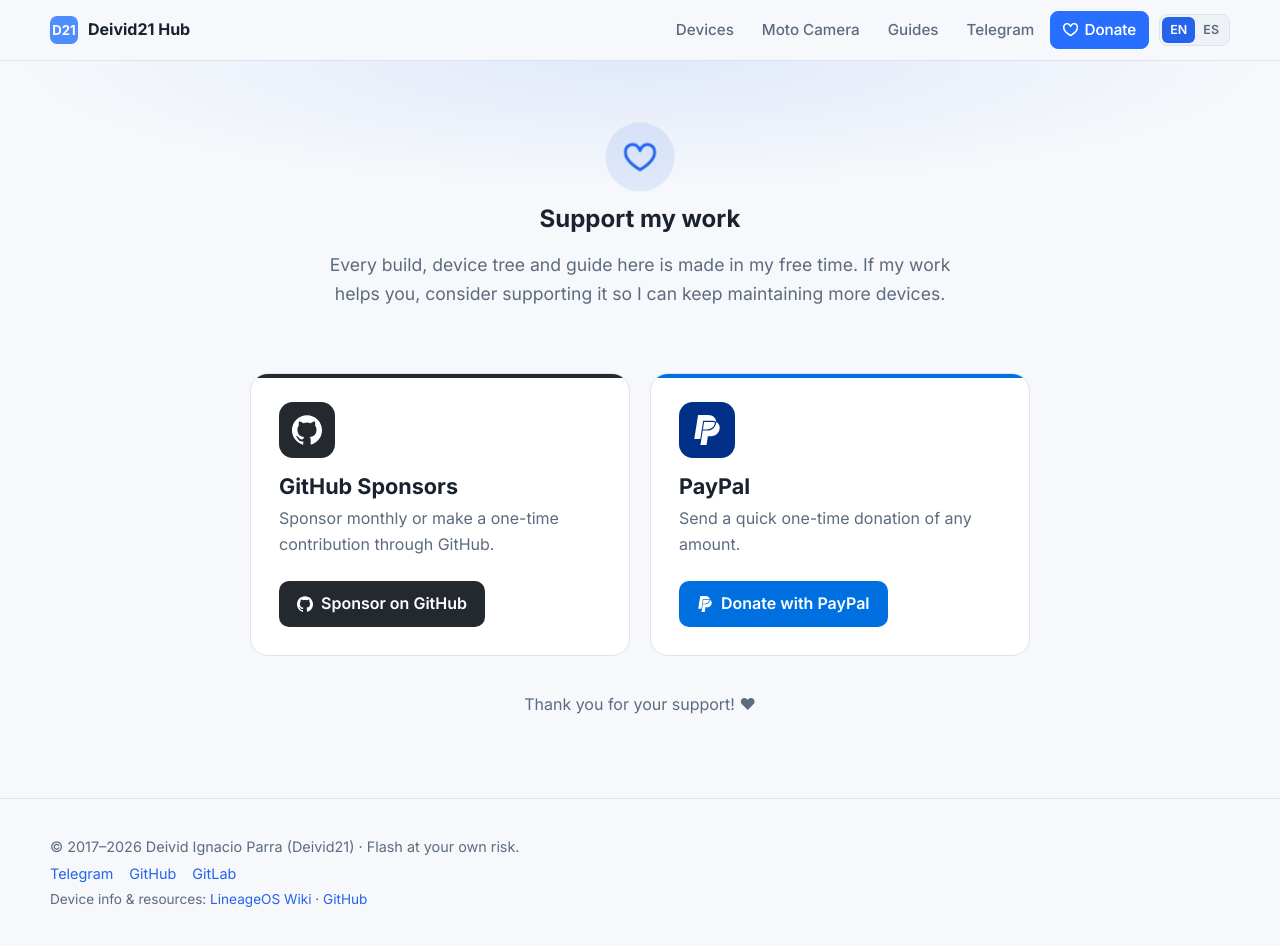
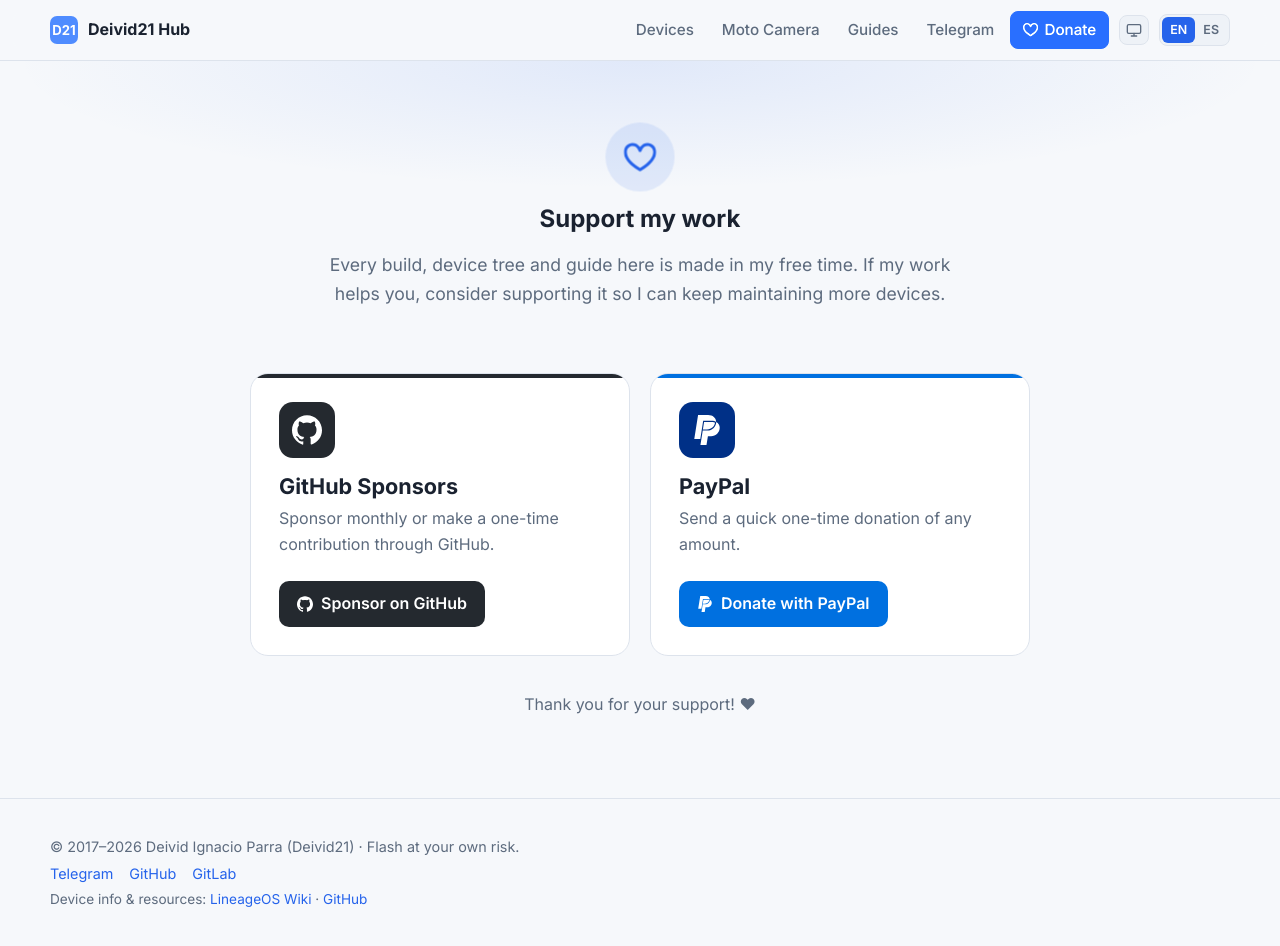
Before and after one commit to Deivid21/deivid21.github.io, a Jekyll site: the page built from donate.html, in a window 1280 px wide and 946 px high. Built offline with Jekyll 4.4.1, drawn with Linux system fonts in a browser that asks for light colours.

Commit message:
feat: add theme toggle for system, light and dark
The choice is saved in the browser and applied before the page
paints, so there is no flash of the wrong theme.

Co-Authored-By: Claude Opus 5.5 <noreply@anthropic.com>

```diff
--- a/_data/i18n.yml
+++ b/_data/i18n.yml
@@ -59,6 +59,9 @@ en:
   link_copied: Link copied!
   info_size: Size
   info_maintainers: Maintainers
+  theme_auto: "Theme: system"
+  theme_light: "Theme: light"
+  theme_dark: "Theme: dark"
   info_forum: XDA thread
   download: Download
   changelog: Changelog
@@ -131,6 +134,9 @@ es:
   link_copied: ¡Enlace copiado!
   info_size: Tamaño
   info_maintainers: Mantenedores
+  theme_auto: "Tema: sistema"
+  theme_light: "Tema: claro"
+  theme_dark: "Tema: oscuro"
   info_forum: Hilo en XDA
   download: Descargar
   changelog: Changelog
--- a/_includes/header.html
+++ b/_includes/header.html
@@ -13,6 +13,11 @@
       <a class="nav-donate{% if page.url == '/donate/' %} active{% endif %}" href="{{ '/donate/' | relative_url }}">
         {% include icons/githubsponsors.svg %}<span data-i18n="nav_donate">{{ t.nav_donate }}</span>
       </a>
+      <button id="theme-toggle" class="theme-toggle" type="button" title="{{ t.theme_auto }}" aria-label="{{ t.theme_auto }}">
+        <svg class="ic-auto" viewBox="0 0 24 24" fill="none" stroke="currentColor" stroke-width="2" stroke-linecap="round" stroke-linejoin="round" aria-hidden="true"><rect x="2" y="4" width="20" height="13" rx="2"/><path d="M8 21h8M12 17v4"/></svg>
+        <svg class="ic-light" viewBox="0 0 24 24" fill="none" stroke="currentColor" stroke-width="2" stroke-linecap="round" stroke-linejoin="round" aria-hidden="true"><circle cx="12" cy="12" r="4"/><path d="M12 2v2M12 20v2M4.9 4.9l1.4 1.4M17.7 17.7l1.4 1.4M2 12h2M20 12h2M4.9 19.1l1.4-1.4M17.7 6.3l1.4-1.4"/></svg>
+        <svg class="ic-dark" viewBox="0 0 24 24" fill="none" stroke="currentColor" stroke-width="2" stroke-linecap="round" stroke-linejoin="round" aria-hidden="true"><path d="M21 12.8A9 9 0 1 1 11.2 3a7 7 0 0 0 9.8 9.8z"/></svg>
+      </button>
       <button id="lang-toggle" class="lang-toggle" type="button" aria-label="Change language / Cambiar idioma">
         <span data-lang-opt="en">EN</span><span data-lang-opt="es">ES</span>
       </button>
--- a/_layouts/default.html
+++ b/_layouts/default.html
@@ -1,7 +1,7 @@
 <!doctype html>
 <html lang="{{ site.lang }}">
 <head>
-  <script>try{if(localStorage.getItem('lang')==='es')document.documentElement.lang='es'}catch(e){}</script>
+  <script>try{var d=document.documentElement,th=localStorage.getItem('theme');if(localStorage.getItem('lang')==='es')d.lang='es';if(th==='light'||th==='dark')d.dataset.theme=th}catch(e){}</script>
   {% include head.html %}
 </head>
 <body>
--- a/assets/css/style.css
+++ b/assets/css/style.css
@@ -16,8 +16,9 @@
   --mono: "JetBrains Mono", ui-monospace, monospace;
   color-scheme: dark;
 }
+/* Light theme: follows the system unless the theme toggle picked one (html[data-theme]) */
 @media (prefers-color-scheme: light) {
-  :root {
+  :root:not([data-theme="dark"]) {
     --bg: #f6f8fb;
     --bg-soft: #eef2f7;
     --card: #ffffff;
@@ -29,6 +30,18 @@
     --accent-soft: rgba(37, 99, 235, .1);
     color-scheme: light;
   }
+}
+:root[data-theme="light"] {
+  --bg: #f6f8fb;
+  --bg-soft: #eef2f7;
+  --card: #ffffff;
+  --card-hover: #f3f6fb;
+  --border: #dde3ec;
+  --text: #1a2230;
+  --muted: #5d6b7e;
+  --accent: #2563eb;
+  --accent-soft: rgba(37, 99, 235, .1);
+  color-scheme: light;
 }
 
 /* ── Base ───────────────────────────────────────────── */
@@ -76,6 +89,15 @@ main { min-height: 70vh; padding-bottom: 64px; }
 .lang-toggle span { padding: 3px 8px; border-radius: 6px; color: var(--muted); }
 html[lang="en"] .lang-toggle [data-lang-opt="en"],
 html[lang="es"] .lang-toggle [data-lang-opt="es"] { background: var(--accent); color: #fff; }
+.theme-toggle {
+  display: inline-grid; place-items: center; width: 30px; height: 30px; margin-left: 6px; padding: 0; cursor: pointer;
+  background: var(--bg-soft); border: 1px solid var(--border); border-radius: 8px; color: var(--muted);
+}
+.theme-toggle:hover { color: var(--text); }
+.theme-toggle svg { width: 16px; height: 16px; display: none; }
+html:not([data-theme]) .theme-toggle .ic-auto,
+html[data-theme="light"] .theme-toggle .ic-light,
+html[data-theme="dark"] .theme-toggle .ic-dark { display: block; }
 .nav-links a { color: var(--muted); padding: 6px 12px; border-radius: 8px; font-weight: 500; font-size: .95rem; }
 .nav-links a:hover, .nav-links a.active { color: var(--text); background: var(--bg-soft); text-decoration: none; }
 
@@ -265,9 +287,11 @@ html[lang="es"] .lang-toggle [data-lang-opt="es"] { background: var(--accent); c
 .donate-github .donate-logo { border: 1px solid #3d444d; }
 .donate-paypal { --brand: #0070e0; --brand-ink: #fff; --brand-logo: #003087; }
 @media (prefers-color-scheme: light) {
-  .donate-github { --brand: #24292f; --brand-ink: #fff; }
-  .donate-github .donate-logo { border-color: transparent; }
+  :root:not([data-theme="dark"]) .donate-github { --brand: #24292f; --brand-ink: #fff; }
+  :root:not([data-theme="dark"]) .donate-github .donate-logo { border-color: transparent; }
 }
+:root[data-theme="light"] .donate-github { --brand: #24292f; --brand-ink: #fff; }
+:root[data-theme="light"] .donate-github .donate-logo { border-color: transparent; }
 .donate-thanks { text-align: center; margin-top: 36px; }
 
 @media (max-width: 720px) {
@@ -350,10 +374,17 @@ pre.code .copy { position: absolute; top: 8px; right: 8px; background: var(--car
   .nav-links { gap: 2px; }
   .nav-links a { padding: 6px 6px; font-size: .84rem; white-space: nowrap; }
   .nav-links a.nav-telegram { display: none; }
-  .lang-toggle { margin-left: 2px; }
+  .lang-toggle, .theme-toggle { margin-left: 2px; }
 }
 .stats strong code { font-size: .8em; }
-@media (max-width: 420px) { .nav-short-hide { display: none; } }
+@media (max-width: 420px) {
+  .nav-short-hide { display: none; }
+  .site-header .container { width: calc(100% - 24px); }
+  .nav { gap: 8px; }
+  .nav-links a { padding: 6px 4px; font-size: .8rem; }
+  .theme-toggle { width: 26px; height: 26px; }
+  .lang-toggle span { padding: 3px 6px; }
+}
 
 /* ── Home page ──────────────────────────────────────── */
 .home-hero { padding: 88px 0 64px; }
--- a/assets/js/main.js
+++ b/assets/js/main.js
@@ -30,6 +30,24 @@ document.getElementById('lang-toggle')?.addEventListener('click', () => {
 });
 
 if (getLang() === 'es') applyLang('es');
+
+// ── Theme: system (default) → light → dark ──────────────
+(() => {
+  const btn = document.getElementById('theme-toggle');
+  if (!btn) return;
+  const order = ['auto', 'light', 'dark'];
+  const current = () => document.documentElement.dataset.theme || 'auto';
+  const label = () => { const l = t('theme_' + current()); btn.title = l; btn.setAttribute('aria-label', l); };
+  btn.addEventListener('click', () => {
+    const next = order[(order.indexOf(current()) + 1) % order.length];
+    if (next === 'auto') delete document.documentElement.dataset.theme;
+    else document.documentElement.dataset.theme = next;
+    try { next === 'auto' ? localStorage.removeItem('theme') : localStorage.setItem('theme', next); } catch {}
+    label();
+  });
+  document.getElementById('lang-toggle')?.addEventListener('click', label);
+  label();
+})();
 
 // ── Search + platform filter + "active only" ────────────
 (() => {
```
